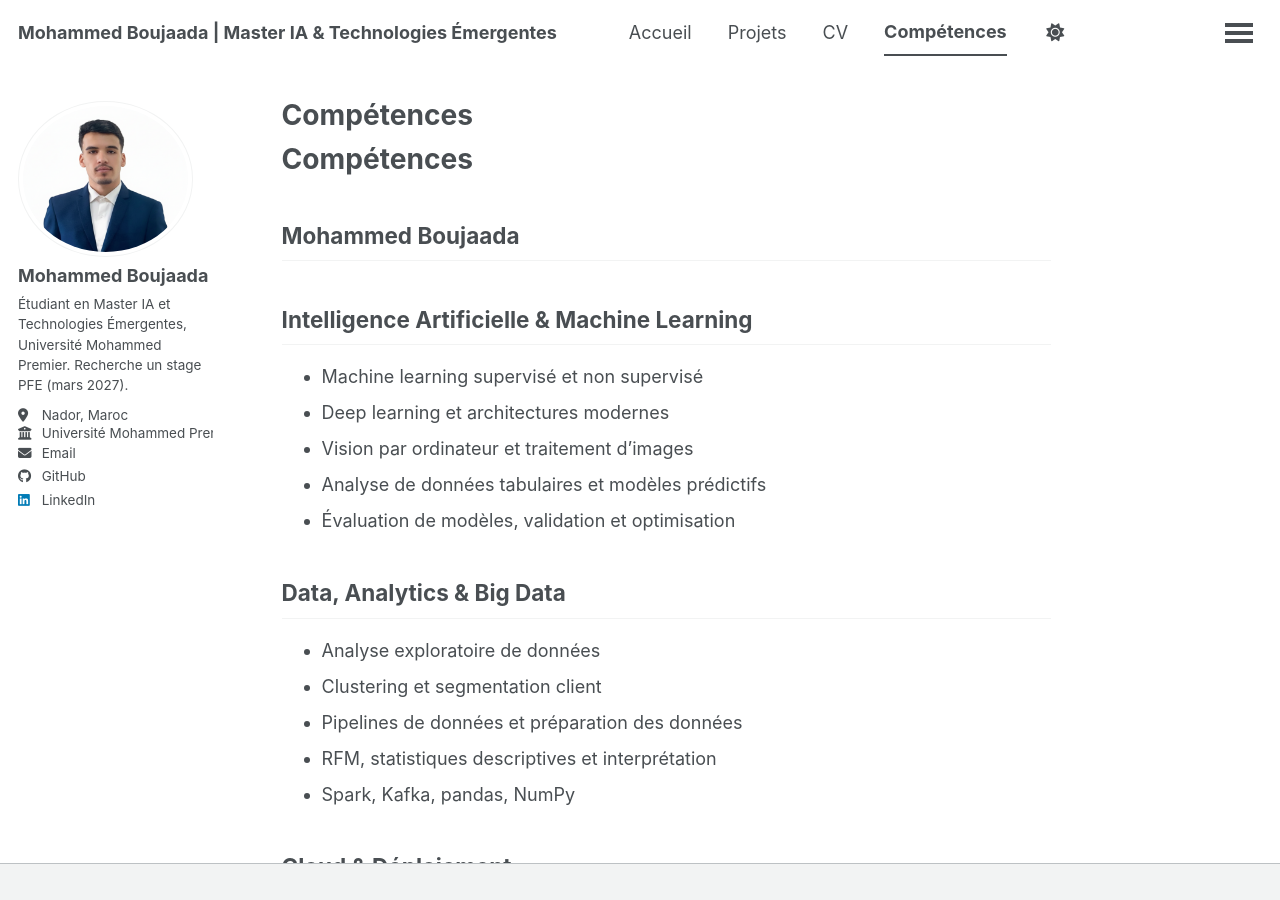
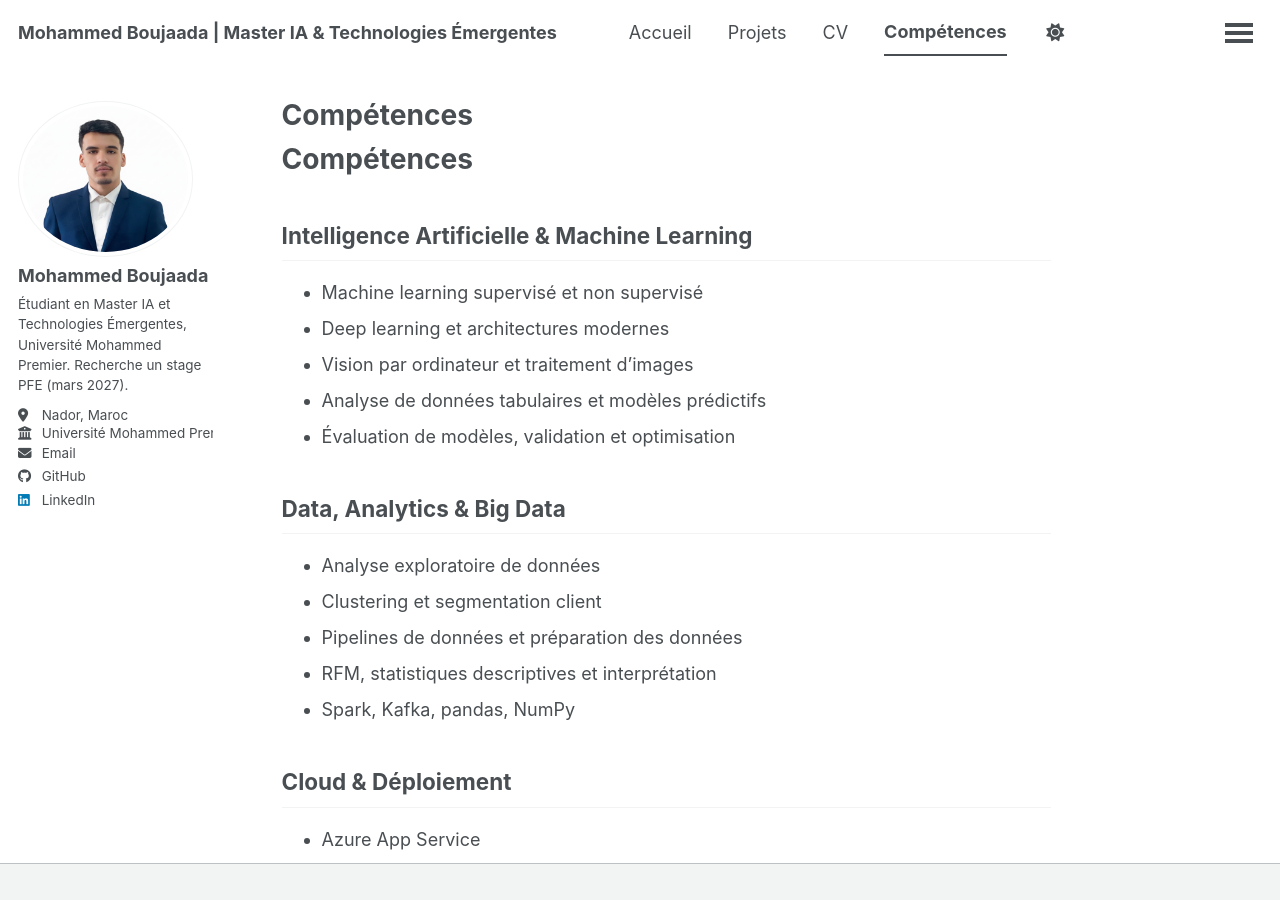
Before and after one commit to mohammed-boujaada/mohammed-boujaada.github.io, a Jekyll site: the page built from _pages/skills.md, in a window 1280 px wide and 900 px high. Built offline with Jekyll 4.4.1, drawn with Linux system fonts in a browser that asks for light colours; a style sheet for code colours, icons or effects is not loaded.

Commit message:
Remove duplicate skills heading

```diff
--- a/_pages/skills.md
+++ b/_pages/skills.md
@@ -6,8 +6,6 @@ author_profile: true
 ---
 
 # Compétences
-
-## Mohammed Boujaada
 
 ## Intelligence Artificielle & Machine Learning
 
```
